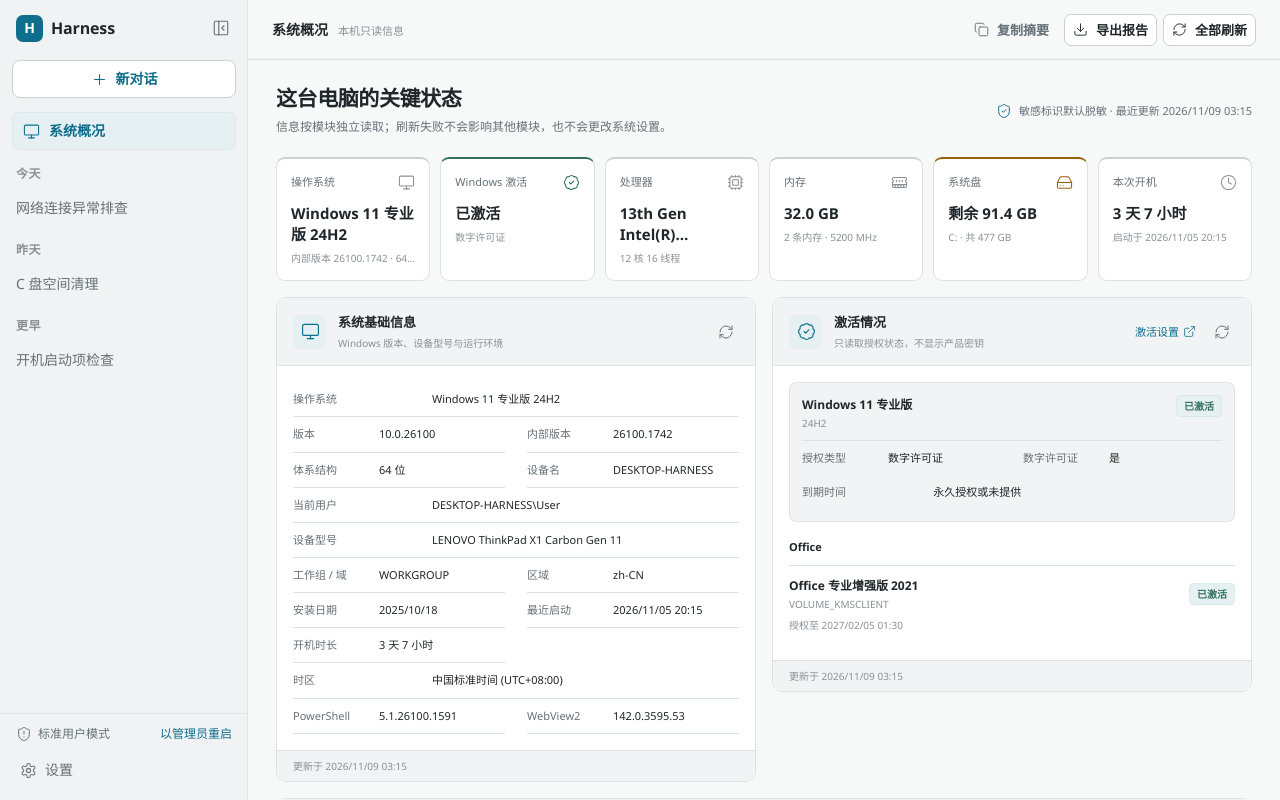
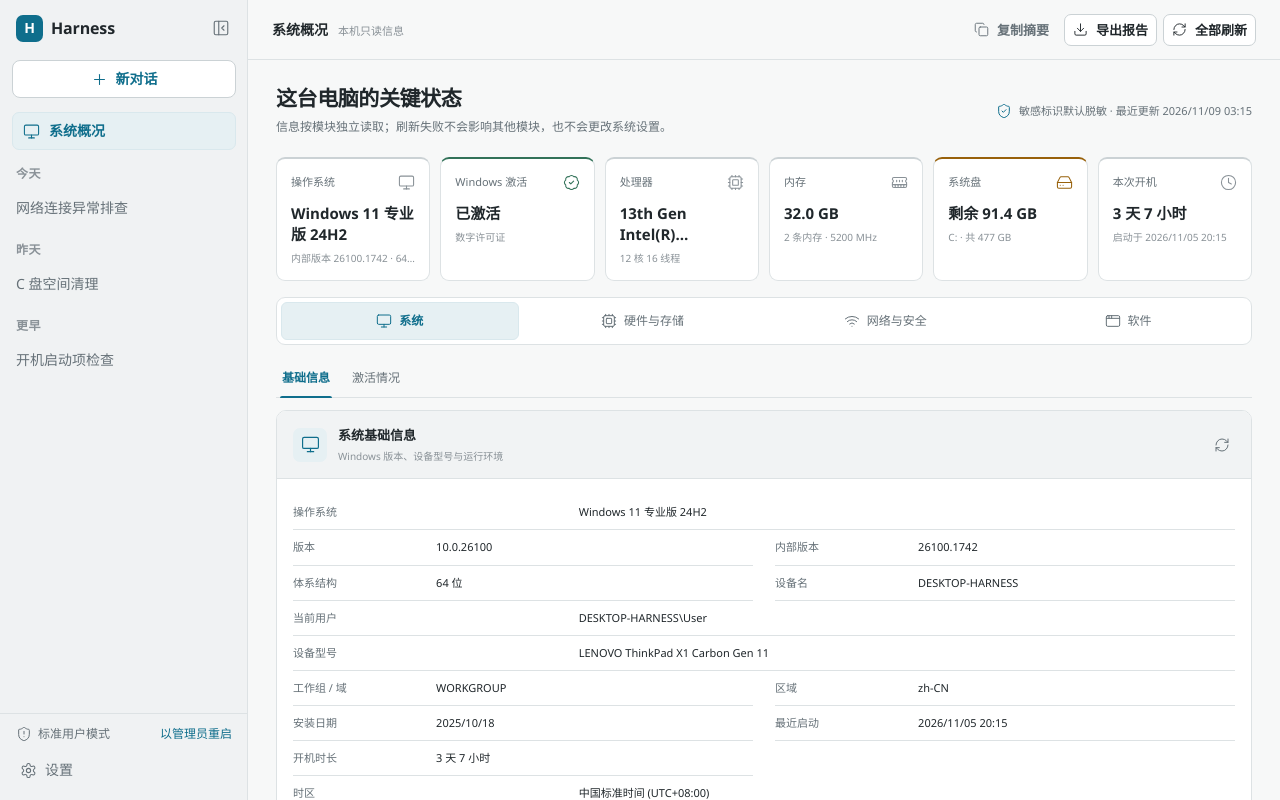
Before and after one commit to PikachuCN/PCHelperHarness, a React (Vite) app: page / in a window 1280 px wide. Both pictures are taken after a click on the button "系统概况". Built offline with nearby package versions, Linux system fonts and the light colour scheme.

Commit message:
refactor: 使用嵌套标签页压缩系统概况

```diff
--- a/src/components/SystemOverviewView.tsx
+++ b/src/components/SystemOverviewView.tsx
@@ -1,5 +1,5 @@
-import { useState, type ReactNode } from "react";
-import { BadgeCheck, Clock, Copy, Cpu, Download, HardDrive, MemoryStick, Monitor, PanelLeftOpen, RefreshCw, ShieldCheck, type LucideIcon } from "lucide-react";
+import { useState, type KeyboardEvent, type ReactNode } from "react";
+import { AppWindow, BadgeCheck, Clock, Copy, Cpu, Download, HardDrive, MemoryStick, Monitor, PanelLeftOpen, RefreshCw, ShieldCheck, Wifi, type LucideIcon } from "lucide-react";
 import { useHarnessStore } from "../lib/store";
 import { writeClipboardText } from "../lib/clipboard";
 import { buildDiagnosticSummary, buildSystemOverviewMarkdown } from "../lib/systemOverviewReport";
@@ -8,6 +8,47 @@ import type { ActivationInfo, HardwareInfo, StorageInfo, SystemBasicInfo, System
 import { IconButton } from "./Controls";
 import { ActivationSection, BasicSection, HardwareSection, NetworkSection, SecuritySection, SoftwareSection, StorageSection } from "./SystemOverviewSections";
 import { StatusBadge } from "./SystemOverviewCard";
+
+type OverviewGroupId = "system" | "hardware" | "connectivity" | "software";
+
+interface OverviewGroup {
+  id: OverviewGroupId;
+  label: string;
+  icon: LucideIcon;
+  sections: readonly { id: SystemOverviewSection; label: string }[];
+}
+
+const overviewGroups: readonly OverviewGroup[] = [
+  { id: "system", label: "系统", icon: Monitor, sections: [{ id: "basic", label: "基础信息" }, { id: "activation", label: "激活情况" }] },
+  { id: "hardware", label: "硬件与存储", icon: Cpu, sections: [{ id: "hardware", label: "硬件信息" }, { id: "storage", label: "存储与磁盘" }] },
+  { id: "connectivity", label: "网络与安全", icon: Wifi, sections: [{ id: "network", label: "网络连接" }, { id: "security", label: "安全与更新" }] },
+  { id: "software", label: "软件", icon: AppWindow, sections: [{ id: "software", label: "软件安装情况" }] },
+];
+
+function renderOverviewSection(section: SystemOverviewSection) {
+  switch (section) {
+    case "basic": return <BasicSection />;
+    case "activation": return <ActivationSection />;
+    case "hardware": return <HardwareSection />;
+    case "storage": return <StorageSection />;
+    case "network": return <NetworkSection />;
+    case "security": return <SecuritySection />;
+    case "software": return <SoftwareSection />;
+  }
+}
+
+function handleTabNavigation<T extends string>(event: KeyboardEvent<HTMLButtonElement>, tabs: readonly T[], active: T, onChange: (tab: T) => void) {
+  const current = tabs.indexOf(active);
+  let next = current;
+  if (event.key === "ArrowRight" || event.key === "ArrowDown") next = (current + 1) % tabs.length;
+  else if (event.key === "ArrowLeft" || event.key === "ArrowUp") next = (current - 1 + tabs.length) % tabs.length;
+  else if (event.key === "Home") next = 0;
+  else if (event.key === "End") next = tabs.length - 1;
+  else return;
+  event.preventDefault();
+  onChange(tabs[next]);
+  event.currentTarget.parentElement?.querySelectorAll<HTMLButtonElement>("[role=tab]")[next]?.focus();
+}
 
 interface SummaryCardProps {
   label: string;
@@ -39,6 +80,10 @@ export default function SystemOverviewView() {
   const notify = useHarnessStore((state) => state.notify);
   const [copying, setCopying] = useState(false);
   const [exporting, setExporting] = useState(false);
+  const [activeGroupId, setActiveGroupId] = useState<OverviewGroupId>("system");
+  const [activeSections, setActiveSections] = useState<Record<OverviewGroupId, SystemOverviewSection>>({ system: "basic", hardware: "hardware", connectivity: "network", software: "software" });
+  const activeGroup = overviewGroups.find((group) => group.id === activeGroupId) ?? overviewGroups[0];
+  const activeSection = activeSections[activeGroup.id];
   const basic = snapshot.basic?.data as SystemBasicInfo | undefined;
   const activation = snapshot.activation?.data as ActivationInfo | undefined;
   const hardware = snapshot.hardware?.data as HardwareInfo | undefined;
@@ -105,14 +150,47 @@ export default function SystemOverviewView() {
             <SummaryCard label="本次开机" icon={Clock} loading={loading("basic")} value={failed("basic") ? "读取失败" : basic ? formatUptime(basic.uptimeSeconds) : "尚未读取"} detail={basic ? `启动于 ${formatDateTime(basic.lastBootTime)}` : undefined} />
           </section>
 
-          <div className="overview-grid" aria-busy={refreshing}>
-            <BasicSection />
-            <ActivationSection />
-            <HardwareSection />
-            <StorageSection />
-            <NetworkSection />
-            <SecuritySection />
-            <SoftwareSection />
+          <div className="overview-tabs">
+            <div className="overview-group-tabs" role="tablist" aria-label="系统概况分类">
+              {overviewGroups.map((group) => {
+                const Icon = group.icon;
+                const selected = group.id === activeGroup.id;
+                return <button
+                  type="button"
+                  role="tab"
+                  id={`overview-group-tab-${group.id}`}
+                  aria-selected={selected}
+                  aria-controls="overview-group-panel"
+                  tabIndex={selected ? 0 : -1}
+                  className={selected ? "is-active" : ""}
+                  key={group.id}
+                  onClick={() => setActiveGroupId(group.id)}
+                  onKeyDown={(event) => handleTabNavigation(event, overviewGroups.map((item) => item.id), activeGroup.id, setActiveGroupId)}
+                ><Icon size={16} /><span>{group.label}</span></button>;
+              })}
+            </div>
+            <div className="overview-group-panel" id="overview-group-panel" role="tabpanel" aria-labelledby={`overview-group-tab-${activeGroup.id}`}>
+              {activeGroup.sections.length > 1 && <div className="overview-subtabs" role="tablist" aria-label={`${activeGroup.label}子分类`}>
+                {activeGroup.sections.map((section) => {
+                  const selected = section.id === activeSection;
+                  return <button
+                    type="button"
+                    role="tab"
+                    id={`overview-section-tab-${section.id}`}
+                    aria-selected={selected}
+                    aria-controls="overview-section-panel"
+                    tabIndex={selected ? 0 : -1}
+                    className={selected ? "is-active" : ""}
+                    key={section.id}
+                    onClick={() => setActiveSections((current) => ({ ...current, [activeGroup.id]: section.id }))}
+                    onKeyDown={(event) => handleTabNavigation(event, activeGroup.sections.map((item) => item.id), activeSection, (next) => setActiveSections((current) => ({ ...current, [activeGroup.id]: next })))}
+                  >{section.label}</button>;
+                })}
+              </div>}
+              <div className="overview-tabpanel" id="overview-section-panel" role="tabpanel" aria-labelledby={`overview-section-tab-${activeSection}`} aria-busy={refreshing}>
+                {renderOverviewSection(activeSection)}
+              </div>
+            </div>
           </div>
 
           <footer className="overview-page-footer">
--- a/src/styles/systemOverview.css
+++ b/src/styles/systemOverview.css
@@ -189,14 +189,77 @@
 
 .overview-summary-loading span:last-child { width: 58%; height: 10px; }
 
-/* Section cards */
-.overview-grid {
+/* Two-level tabs keep the page compact without hiding data from exports. */
+.overview-tabs { min-width: 0; }
+
+.overview-group-tabs {
   display: grid;
-  grid-template-columns: repeat(2, minmax(0, 1fr));
-  gap: 16px;
-  align-items: start;
+  grid-template-columns: repeat(4, minmax(0, 1fr));
+  gap: 5px;
+  padding: 4px;
+  margin-bottom: 14px;
+  background: var(--surface);
+  border: 1px solid var(--border);
+  border-radius: 9px;
 }
 
+.overview-group-tabs > button {
+  display: flex;
+  gap: 7px;
+  align-items: center;
+  justify-content: center;
+  min-width: 0;
+  height: 38px;
+  padding: 0 10px;
+  color: var(--text-secondary);
+  font-size: 12px;
+  white-space: nowrap;
+  background: transparent;
+  border: 1px solid transparent;
+  border-radius: 6px;
+  transition: color var(--transition), background-color var(--transition), border-color var(--transition);
+}
+
+.overview-group-tabs > button:hover { color: var(--text); background: var(--surface-hover); }
+.overview-group-tabs > button.is-active { color: var(--accent); font-weight: 600; background: var(--accent-soft); border-color: var(--accent-soft-hover); }
+.overview-group-panel { min-width: 0; }
+
+.overview-subtabs {
+  display: flex;
+  gap: 18px;
+  align-items: center;
+  min-height: 38px;
+  padding: 0 4px;
+  margin-bottom: 12px;
+  border-bottom: 1px solid var(--border);
+}
+
+.overview-subtabs > button {
+  position: relative;
+  height: 38px;
+  padding: 0 2px;
+  color: var(--text-secondary);
+  font-size: 12px;
+  background: transparent;
+}
+
+.overview-subtabs > button::after {
+  position: absolute;
+  right: 0;
+  bottom: -1px;
+  left: 0;
+  height: 2px;
+  content: "";
+  background: transparent;
+  border-radius: 2px 2px 0 0;
+}
+
+.overview-subtabs > button:hover { color: var(--text); }
+.overview-subtabs > button.is-active { color: var(--accent); font-weight: 600; }
+.overview-subtabs > button.is-active::after { background: var(--accent-control); }
+.overview-tabpanel { min-width: 0; animation: fade-in 140ms ease-out; }
+
+/* Section cards */
 .overview-card {
   min-width: 0;
   overflow: hidden;
```
